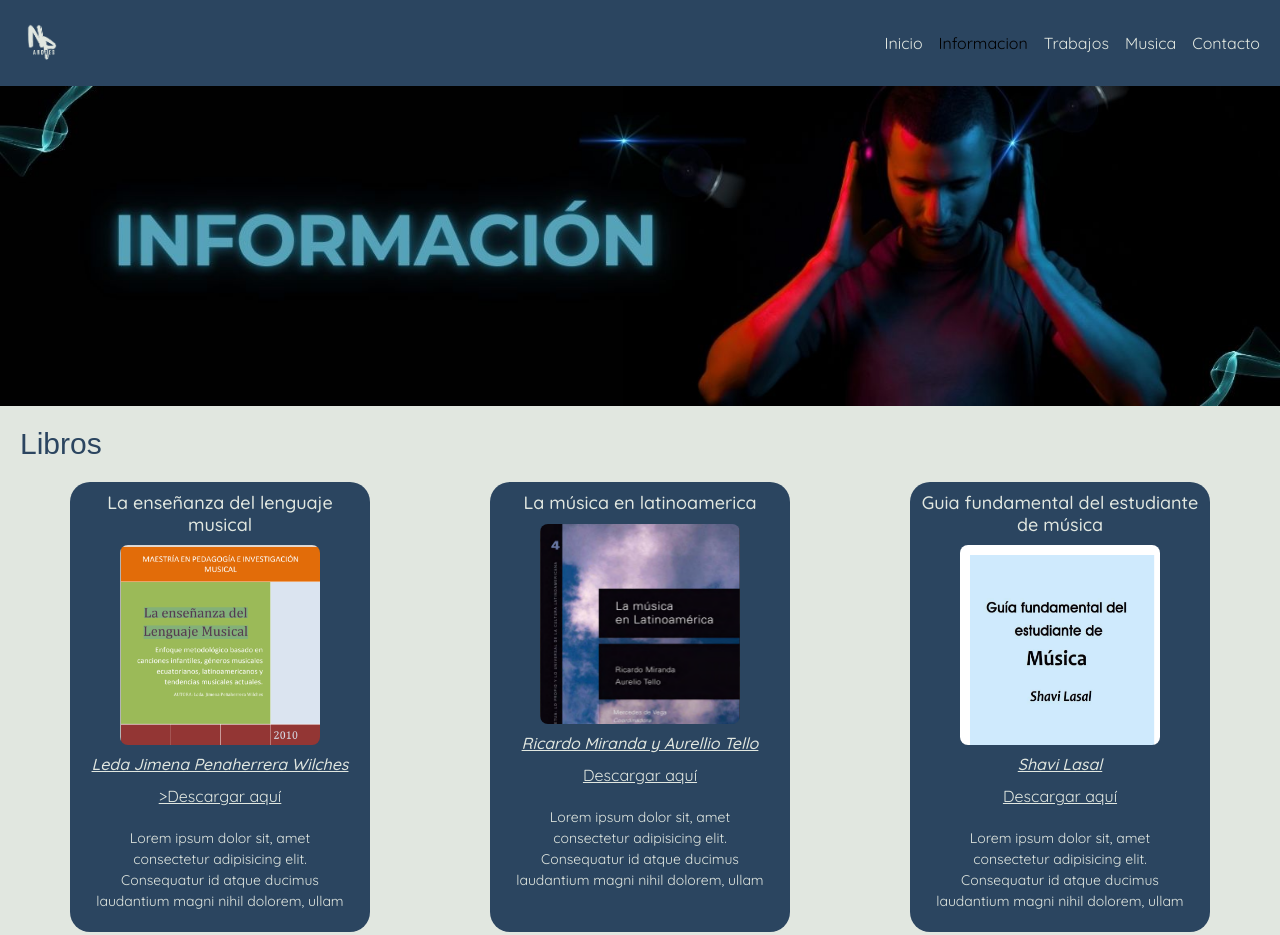
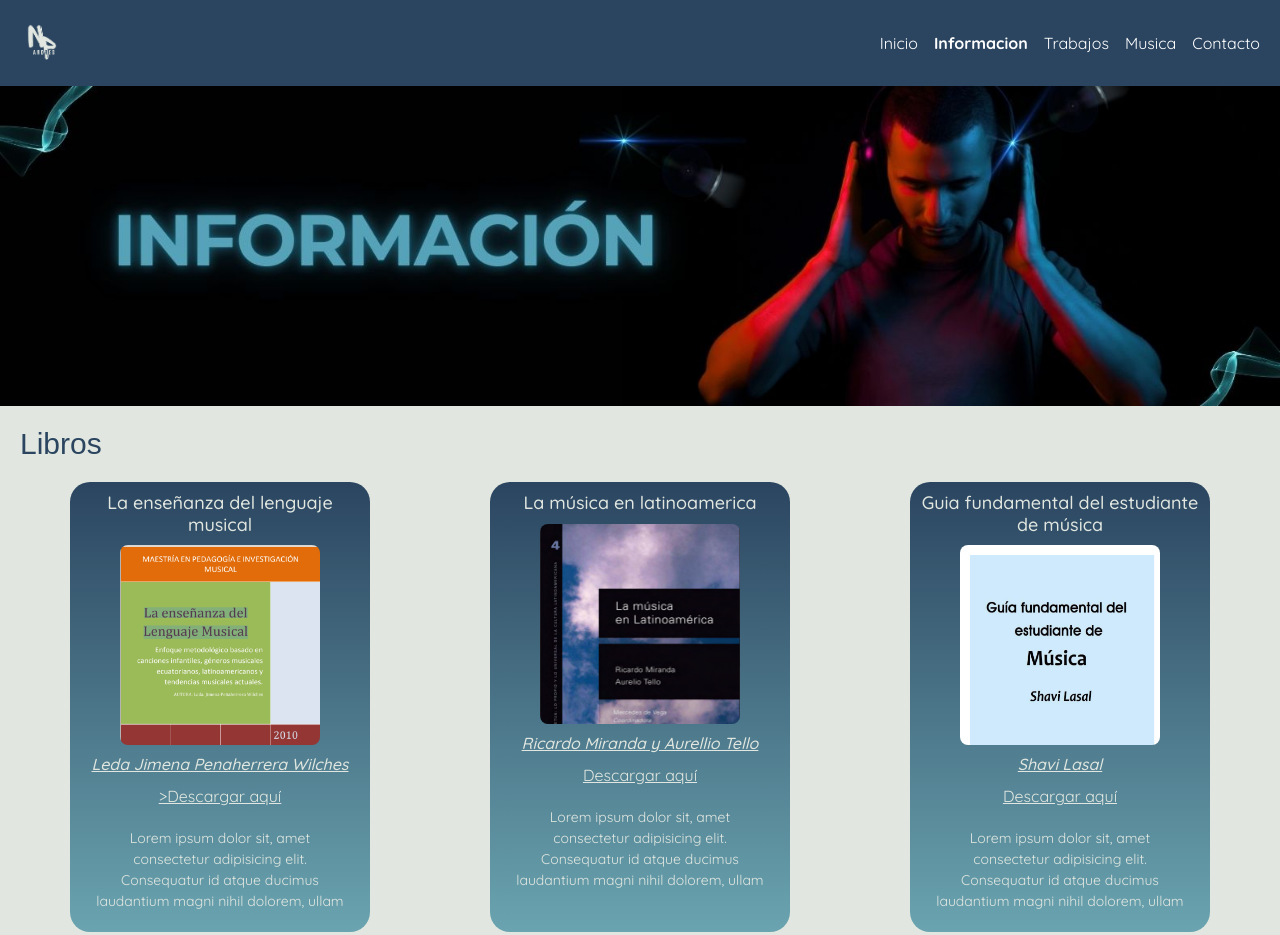
Before and after one commit to nicolem13/segundaentregacoder, a plain HTML site: page page/informacion.html in a window 1280 px wide. Shown: the top 935 px of the page. Drawn offline with nearby package versions, Linux system fonts and the light colour scheme.

Commit message:
Entrega semi final

```diff
--- a/sass/estilo.scss
+++ b/sass/estilo.scss
@@ -1,4 +1,3 @@
-
 // Variables de colores
 $azulOscuro: #2b4560;
 $azulIntermedio: #2f6d80;
@@ -73,24 +72,45 @@ body{
 
 
 /*HEADER*/
+header {
+  background-color: $azulOscuro;
 
-header {
+  .navbarStyle {
     background-color: $azulOscuro;
-    .navbarStyle {
-    background-color: $azulOscuro;
-    a{
-    color: $marfil;
-    }
-    img{
-    width: 60px;
-    }
+
+    a {
+      color: $marfil;  // color general de links en navbar (puede ser marfil o blanco)
+      text-decoration: none;
+      transition: font-weight 0.3s ease, color 0.3s ease;
+
+      &.nav-link {
+        color: white;
+        font-weight: normal;
+
+        &.active,
+        &:hover {
+            font-weight: bold;
+            color: white;
+            transform: scale(1.0);
+            transition: transform 0.1s ease;
+        }
+      }
     }
 
+    img {
+      width: 60px;
+    }
+  }
 }
 @media (max-width:480px) {
     .navbarStyle {
     background-color: $azulOscuro;
+
+        .navbar-toggler-icon {
+            filter: invert(1);
+        }
 }
+
 }
 
 /*MAIN INICIO*/
@@ -229,7 +249,7 @@ header {
     .libro1, .libro2, .libro3{
     justify-content: center;
     align-items: center;
-    background-color: #2b4560;
+    background-image: linear-gradient(to bottom, $azulOscuro, $azulClaro);
     border-radius: 20px;
     flex: 1 1 200px;
     max-width: 300px;
@@ -272,7 +292,7 @@ header {
             width: 90%;
             }
         }
-}
+            }
 
 
 @media (max-width: 480px) {
@@ -427,6 +447,10 @@ footer{
         width: 35px;
         height: 35px;
         object-fit: contain;
+        &:hover {
+            transform: scale(1.2);
+            transition: transform 0.3s ease;
+        }
     }
 
     .iconos {
```
Also changed, not shown: page/miMusica.html (+1 -1 lines), page/misTrabajos.html (+1 -1 lines), ccs/estilo.css, 1 other file.
